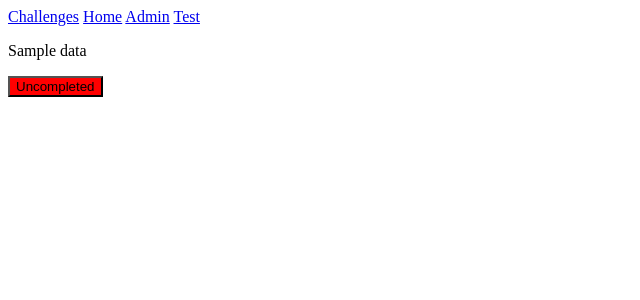
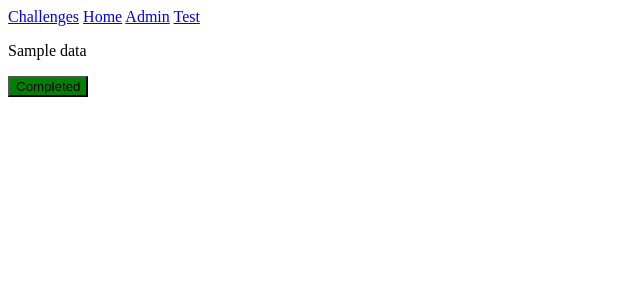
Before and after one commit to Daniel-Tomov/codemonkey, a Flask app: template templates/challengeTemplate.html in a window 1280 px wide. Shown: the top 300 px of the page, without its empty margins (0-640 px from the left). Run offline with Flask 2, Linux system fonts and the light colour scheme; the template is opened without the code that fills it: most values are stand-ins (such as "Sample title", 1, 10 or a date in 2020); parts of the project's set-up code (start-up, migrations or seed data) failed here and were passed over; some libraries are stand-ins or nearby versions.

Commit message:
update completion status on button

```diff
--- a/templates/challengeTemplate.html
+++ b/templates/challengeTemplate.html
@@ -53,7 +53,9 @@
           {% endif %}
           {% if data[page]['page'][i][n] == 'textbox' %}
             {% if completion[data[page]['page'][i]['chal_id']|string][0] == 'complete' %}
-              <p style="background-color:green">Check</p>
+              <p class="completionStatus" style="background-color:green">Check</p>
+            {% else %}
+              <p class="completionStatus" style="background-color:red">Uncheck</p>
             {% endif %}
             {% if completion[data[page]['page'][i]['chal_id']|string][1] != ''%}
               <textarea id="{{ data[page]['page'][i]['chal_id'] + 'textarea' }}">{{ completion[data[page]['page'][i]['chal_id']|string][1] }}</textarea>
@@ -63,16 +65,16 @@
             {% endif %}
           {% if data[page]['page'][i][n] == 'submit' %}
             <button id="{{ page + '_' + data[page]['page'][i]['name'] + '_' + data[page]['page'][i]['chal_id'] + 'submitButton' }}" class="submitButtons" value="{{ page + ' ' + i + ' ' + data[page]['page'][i]['chal_id'] }}" type="button">Submit</button>
-            <div id="{{ data[page]['page'][i]['chal_id'] + 'response' }}"></div>
+            <div id="{{ data[page]['page'][i]['chal_id'] + 'response' }}" class="responses"></div>
           {% endif %}
         {% endfor %}
       {% endif %}
     {% endfor %}
 
     {% if courseCompletion[page] == "complete" %}
-      <button type="submit" id="completionButton" class="responses" style="background-color:green" name="button" value="{{ page + '_uncomplete'}}">Completed</button>
+      <button type="submit" id="completionButton" style="background-color:green" name="button" value="{{ page + '_uncomplete'}}">Completed</button>
     {% else %}
-      <button type="submit" id="completionButton" class="responses" style="background-color:red" name="button" value="{{ page + '_complete'}}">Uncompleted</button>
+      <button type="submit" id="completionButton" style="background-color:red" name="button" value="{{ page + '_complete'}}">Uncompleted</button>
     {% endif %}
 
   </body>
@@ -125,32 +127,67 @@
 
     let texts = document.getElementsByClassName("text");
     for (let i = 0; i < texts.length; i++){
-      var text = texts[i].innerText;
-      /*console.log(text);*/
-      texts[i].innerHTML = text.replaceAll("^lb^", "<br>");
+      var text = texts[i].innerText.toString();
+      texts[i].innerHTML = text.replace(/\^lb\^/g, "<br>");
     }
 
-    let responseClass = document.getElementsByClassName("responses");
-    const responseArray = [];
+    var responseClass = document.getElementsByClassName("responses");
+    var responseArray = [];
+    var completionStatus = document.getElementsByClassName("completionStatus");
     for (let i=0; i<responseClass.length; i++){
-      if (responseClass[i].innerText == "completed"){
+      if (completionStatus[i].innerText.includes("Check")){
         responseArray.push("1");
       } else {
         responseArray.push("0");
       }
     }
 
+    var counter = 0;
+    for (let i=0; i<responseArray.length; i++){
+      if (responseArray[i].includes("1")){
+        counter++;
+      }
+    }
+
+    if (counter == responseClass.length){
+      document.getElementById("completionButton").innerText = "Completed";
+      document.getElementById("completionButton").style.background = "green";
+      var value = document.getElementById("completionButton").value.split("_");
+      document.getElementById("completionButton").value = value[0] + "_complete"
+    }
+
     document.getElementById("completionButton").addEventListener("click", function() {
-      let responseClass = document.getElementsByClassName("responses");
-      for (let i=0; i<responseClass.length; i++){
-        if (responseClass[i] == responseArray[i]){
-          document.getElementById("completionButton").style("background-color:green");
-        }
+    var responseClass = document.getElementsByClassName("responses");
+    var completionStatus = document.getElementsByClassName("completionStatus");
+
+    var responseArray = [];
+    for (let i=0; i<responseClass.length; i++){
+
+      if (responseClass[i].innerText.includes("Correct!")){
+        responseArray.push("1");
+        completionStatus[i].innerText = "Check";
+        completionStatus[i].style.background = "green";
+      } else {
+        responseArray.push("0");
       }
-    });
+    }
+
+    var counter = 0;
+    for (let i=0; i<responseArray.length; i++){
+      if (responseArray[i].includes("1")){
+        counter++;
+      }
+    }
+
+    if (counter == responseClass.length){
+      document.getElementById("completionButton").innerText = "Completed";
+      document.getElementById("completionButton").style.background = "green";
+      var value = document.getElementById("completionButton").value.split("_");
+      document.getElementById("completionButton").value = value[0] + "_complete"
+
+    }
+  });
 
     /*document.getElementsByTagName("body")[0].innerHTML = document.getElementsByTagName("body")[0].innerHTML.replace(/\\n\\n/g, "<br />"); */
   </script>
-
-
 </html>
```
Also changed, not shown: 3 other files.
